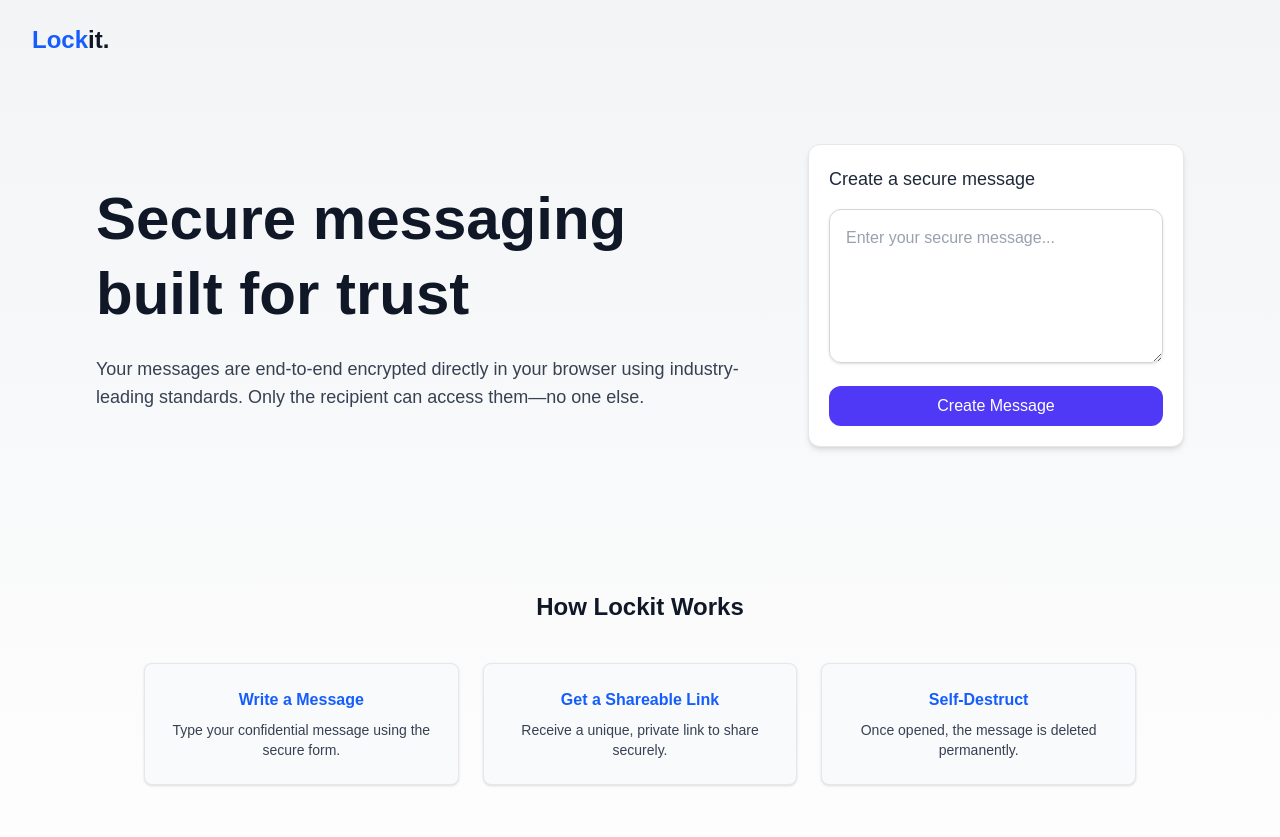
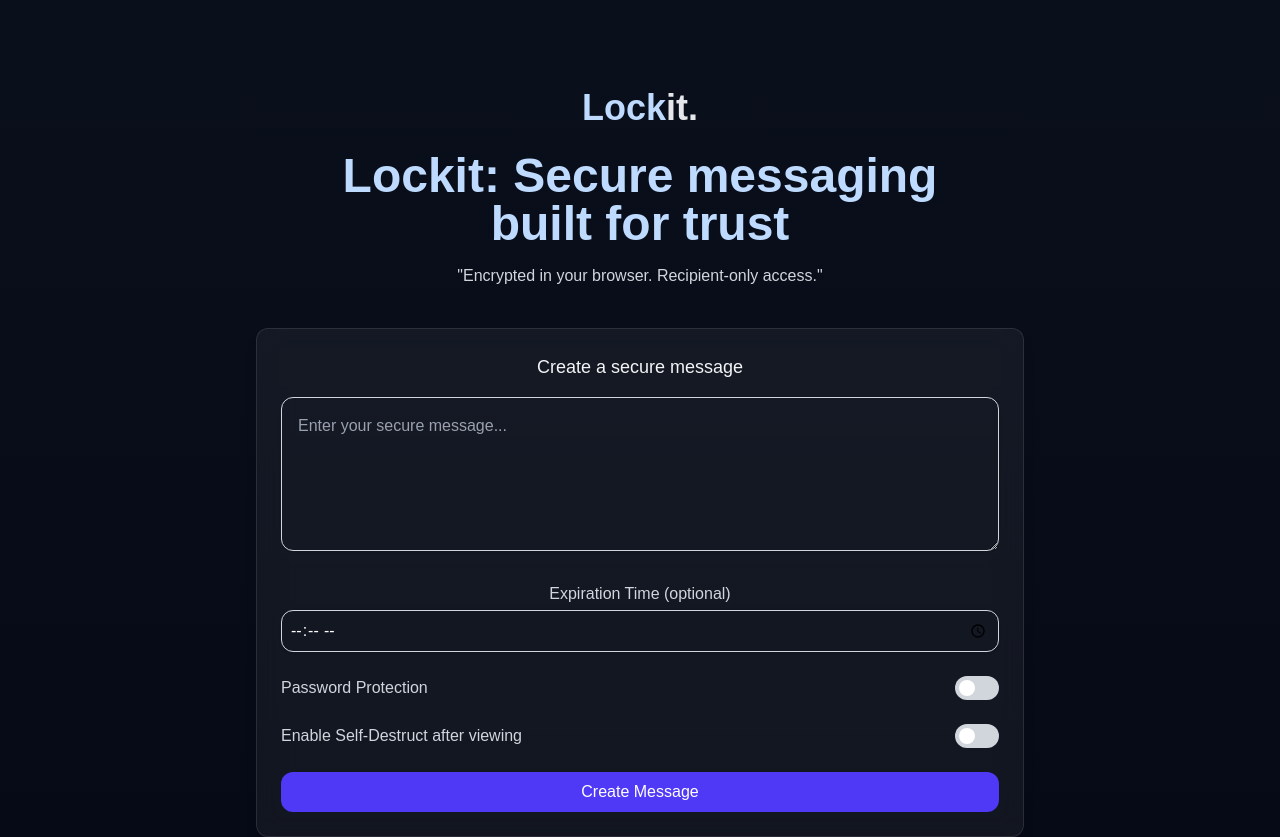
Before and after one commit to devtofunmi/lockit, a Next.js app: page / in a window 1280 px wide. Shown: the top 837 px of the page. Built offline with nearby package versions, Linux system fonts and the light colour scheme.

Commit message:
pls work!

```diff
--- a/components/MessageCreated.tsx
+++ b/components/MessageCreated.tsx
@@ -1,5 +1,39 @@
-import { useEffect, useState } from 'react';
+'use client';
+import { useState } from 'react';
 import toast, { Toaster } from 'react-hot-toast';
+
+
+async function encryptMessage(plainText: string): Promise<{ encryptedContent: string }> {
+  const key = crypto.getRandomValues(new Uint8Array(16));
+  const iv = crypto.getRandomValues(new Uint8Array(12));
+
+  const cryptoKey = await crypto.subtle.importKey(
+    'raw',
+    key,
+    { name: 'AES-GCM' },
+    false,
+    ['encrypt']
+  );
+
+  const encoded = new TextEncoder().encode(plainText);
+  const encrypted = await crypto.subtle.encrypt({ name: 'AES-GCM', iv }, cryptoKey, encoded);
+
+  const base64Iv = btoa(String.fromCharCode(...iv));
+  const base64Cipher = btoa(String.fromCharCode(...new Uint8Array(encrypted)));
+
+  return {
+    encryptedContent: `${base64Iv}:${base64Cipher}`,
+  };
+}
+
+interface NewMessage {
+  id: string;
+}
+
+interface MessageFormProps {
+  onNewMessage?: (newMessage: NewMessage) => void;
+  encryptionKey: string;
+}
 
 interface MessageCreatedProps {
   messageId: string;
@@ -7,41 +41,156 @@ interface MessageCreatedProps {
   onCopied: () => void;
 }
 
-const MessageCreated: React.FC<MessageCreatedProps> = ({ messageId, encryptionKey, onCopied }) => {
-  const [shareLink, setShareLink] = useState('');
-
-  useEffect(() => {
-    const origin = typeof window !== 'undefined' ? window.location.origin : '';
-    const link = `${origin}/m/${messageId}#${encryptionKey}`;
-    setShareLink(link);
-  }, [messageId, encryptionKey]);
-
-  const copyToClipboard = async () => {
-    try {
-      await navigator.clipboard.writeText(shareLink);
-      toast.success('Link copied to clipboard!');
-      onCopied();
-    } catch {
-      toast.error('Failed to copy link');
-    }
-  };
-
+const MessageCreated: React.FC<MessageCreatedProps> = ({ messageId, onCopied }) => {
   return (
-    <div className="max-w-xl p-6 bg-white rounded-xl shadow-lg text-center space-y-4">
-      <Toaster position="top-right" />
-      <h1 className="text-2xl font-semibold text-green-700">Message Created Successfully</h1>
-      <p className="text-gray-700">
-        Share this link. The recipient must visit it before it expires. It contains the decryption key.
-      </p>
-      <div className="bg-gray-100 p-3 rounded break-all text-sm text-gray-800">{shareLink}</div>
-      <button
-        onClick={copyToClipboard}
-        className="bg-indigo-600 cursor-pointer hover:bg-indigo-700 text-white px-4 py-2 rounded-xl transition"
-      >
-        Copy Link
-      </button>
+    <div>
+      <p>Message ID: {messageId}</p>
+      <button onClick={onCopied}>Copy</button>
     </div>
   );
 };
 
-export default MessageCreated;
+const MessageForm: React.FC<MessageFormProps> = ({ onNewMessage }) => {
+  const [messageContent, setMessageContent] = useState('');
+  const [createdId, setCreatedId] = useState<string | null>(null);
+  const [loading, setLoading] = useState(false);
+
+  const [expiration, setExpiration] = useState<string | null>(null);
+  const [enablePassword, setEnablePassword] = useState(false);
+  const [password, setPassword] = useState('');
+  const [selfDestruct, setSelfDestruct] = useState(false);
+
+  const handleSubmit = async (e: React.FormEvent) => {
+    e.preventDefault();
+    if (!messageContent.trim()) {
+      toast.error('Message cannot be empty.');
+      return;
+    }
+
+    setLoading(true);
+
+    try {
+      const { encryptedContent } = await encryptMessage(messageContent.trim());
+
+      const messageData = {
+        content: encryptedContent,
+        expiration,
+        password: enablePassword ? password : null,
+        selfDestruct,
+      };
+
+      const res = await fetch('https://lockit.up.railway.app/message', {
+        method: 'POST',
+        headers: { 'Content-Type': 'application/json' },
+        body: JSON.stringify(messageData),
+      });
+
+      const data = await res.json();
+      if (res.ok) {
+        setCreatedId(data.id);
+        if (onNewMessage) onNewMessage({ id: data.id });
+
+        toast.success('Message created successfully!');
+        setMessageContent('');
+        setPassword('');
+        setExpiration(null);
+        setEnablePassword(false);
+        setSelfDestruct(false);
+      } else {
+        toast.error(data.error || 'Failed to create message.');
+      }
+    } catch (error) {
+      console.error(error);
+      toast.error('Encryption or network error.');
+    } finally {
+      setLoading(false);
+    }
+  };
+
+  if (createdId) {
+    return (
+      <>
+        <Toaster position="top-right" />
+        <MessageCreated
+          messageId={createdId}
+          onCopied={() => setCreatedId(null)} encryptionKey={''}        />
+      </>
+    );
+  }
+
+  return (
+    <>
+      <Toaster position="top-right" />
+      <form onSubmit={handleSubmit} className="space-y-6">
+        <textarea
+          className="w-full p-4 border border-gray-300 text-white rounded-xl shadow-sm focus:outline-none focus:ring-2 focus:ring-indigo-500 placeholder-gray-400 transition"
+          placeholder="Enter your secure message..."
+          value={messageContent}
+          onChange={(e) => setMessageContent(e.target.value)}
+          rows={5}
+        />
+
+        <div>
+          <label htmlFor="expiration" className="block text-gray-700 mb-1">
+            Expiration Time (optional)
+          </label>
+          <input
+            type="time"
+            id="expiration"
+            value={expiration || ''}
+            onChange={(e) => setExpiration(e.target.value)}
+            className="w-full p-2 border border-gray-300 rounded-xl shadow-sm"
+          />
+        </div>
+
+        <div className="flex items-center justify-between">
+          <span className="text-gray-700">Password Protection</span>
+          <label className="relative inline-flex items-center cursor-pointer">
+            <input
+              type="checkbox"
+              checked={enablePassword}
+              onChange={() => setEnablePassword(!enablePassword)}
+              className="sr-only peer"
+            />
+            <div className="w-11 h-6 bg-gray-300 peer-focus:outline-none rounded-full peer-checked:bg-indigo-600 transition-all"></div>
+            <div className="absolute left-1 top-1 w-4 h-4 bg-white rounded-full transition-transform peer-checked:translate-x-full"></div>
+          </label>
+        </div>
+
+        {enablePassword && (
+          <input
+            type="password"
+            value={password}
+            onChange={(e) => setPassword(e.target.value)}
+            className="w-full p-2 border border-gray-300 rounded-xl shadow-sm"
+            placeholder="Enter password"
+          />
+        )}
+
+        <div className="flex items-center justify-between">
+          <span className="text-gray-700">Enable Self-Destruct after viewing</span>
+          <label className="relative inline-flex items-center cursor-pointer">
+            <input
+              type="checkbox"
+              checked={selfDestruct}
+              onChange={() => setSelfDestruct(!selfDestruct)}
+              className="sr-only peer"
+            />
+            <div className="w-11 h-6 bg-gray-300 peer-focus:outline-none rounded-full peer-checked:bg-indigo-600 transition-all"></div>
+            <div className="absolute left-1 top-1 w-4 h-4 bg-white rounded-full transition-transform peer-checked:translate-x-full"></div>
+          </label>
+        </div>
+
+        <button
+          type="submit"
+          disabled={loading}
+          className="w-full bg-indigo-600 cursor-pointer hover:bg-indigo-700 text-white font-medium py-2 px-4 rounded-xl transition"
+        >
+          {loading ? 'Creating...' : 'Create Message'}
+        </button>
+      </form>
+    </>
+  );
+};
+
+export default MessageForm;
--- a/components/MessageForm.tsx
+++ b/components/MessageForm.tsx
@@ -1,13 +1,12 @@
+'use client';
+
 import { useState } from 'react';
 import toast, { Toaster } from 'react-hot-toast';
 import MessageCreated from './MessageCreated';
 
-interface EncryptedResult {
-  encryptedContent: string;
-  key: string;
-}
-
-async function encryptMessage(plainText: string): Promise<EncryptedResult> {
+async function encryptMessage(
+  plainText: string
+): Promise<{ encryptedContent: string; encryptionKey: string }> {
   const key = crypto.getRandomValues(new Uint8Array(16));
   const iv = crypto.getRandomValues(new Uint8Array(12));
 
@@ -20,25 +19,20 @@ async function encryptMessage(plainText: string): Promise<EncryptedResult> {
   );
 
   const encoded = new TextEncoder().encode(plainText);
-  const encrypted = await crypto.subtle.encrypt(
-    { name: 'AES-GCM', iv },
-    cryptoKey,
-    encoded
-  );
+  const encrypted = await crypto.subtle.encrypt({ name: 'AES-GCM', iv }, cryptoKey, encoded);
 
-  const base64Key = btoa(String.fromCharCode(...key));
   const base64Iv = btoa(String.fromCharCode(...iv));
   const base64Cipher = btoa(String.fromCharCode(...new Uint8Array(encrypted)));
+  const base64Key = btoa(String.fromCharCode(...key));
 
   return {
     encryptedContent: `${base64Iv}:${base64Cipher}`,
-    key: base64Key,
+    encryptionKey: base64Key,
   };
 }
 
 interface NewMessage {
   id: string;
-  key: string;
 }
 
 interface MessageFormProps {
@@ -51,6 +45,11 @@ const MessageForm: React.FC<MessageFormProps> = ({ onNewMessage }) => {
   const [encryptionKey, setEncryptionKey] = useState<string | null>(null);
   const [loading, setLoading] = useState(false);
 
+  const [expiration, setExpiration] = useState<string | null>(null);
+  const [enablePassword, setEnablePassword] = useState(false);
+  const [password, setPassword] = useState('');
+  const [selfDestruct, setSelfDestruct] = useState(false);
+
   const handleSubmit = async (e: React.FormEvent) => {
     e.preventDefault();
     if (!messageContent.trim()) {
@@ -61,23 +60,33 @@ const MessageForm: React.FC<MessageFormProps> = ({ onNewMessage }) => {
     setLoading(true);
 
     try {
-      const { encryptedContent, key } = await encryptMessage(messageContent.trim());
+      const { encryptedContent, encryptionKey } = await encryptMessage(messageContent.trim());
+
+      const messageData = {
+        content: encryptedContent,
+        expiration,
+        password: enablePassword ? password : null,
+        selfDestruct,
+      };
 
       const res = await fetch('https://lockit.up.railway.app/message', {
         method: 'POST',
         headers: { 'Content-Type': 'application/json' },
-        body: JSON.stringify({ content: encryptedContent }),
+        body: JSON.stringify(messageData),
       });
 
       const data = await res.json();
       if (res.ok) {
         setCreatedId(data.id);
-        setEncryptionKey(key);
-
-        if (onNewMessage) onNewMessage({ id: data.id, key });
+        setEncryptionKey(encryptionKey);
+        if (onNewMessage) onNewMessage({ id: data.id });
 
         toast.success('Message created successfully!');
         setMessageContent('');
+        setPassword('');
+        setExpiration(null);
+        setEnablePassword(false);
+        setSelfDestruct(false);
       } else {
         toast.error(data.error || 'Failed to create message.');
       }
@@ -105,23 +114,73 @@ const MessageForm: React.FC<MessageFormProps> = ({ onNewMessage }) => {
     );
   }
 
-
-
   return (
     <>
       <Toaster position="top-right" />
-      <form onSubmit={handleSubmit} className="space-y-4">
+      <form onSubmit={handleSubmit} className="space-y-6">
         <textarea
-          className="w-full p-4 border border-gray-300 rounded-xl shadow-sm focus:outline-none focus:ring-2 focus:ring-indigo-500 text-gray-800 placeholder-gray-400 transition"
+          className="w-full p-4 border border-gray-300 text-white rounded-xl shadow-sm focus:outline-none focus:ring-2 focus:ring-indigo-500 placeholder-gray-400 transition"
           placeholder="Enter your secure message..."
           value={messageContent}
           onChange={(e) => setMessageContent(e.target.value)}
           rows={5}
         />
+
+        <div>
+          <label htmlFor="expiration" className="block text-gray-300 mb-1">
+            Expiration Time (optional)
+          </label>
+          <input
+            type="time"
+            id="expiration"
+            value={expiration || ''}
+            onChange={(e) => setExpiration(e.target.value)}
+            className="w-full p-2 border border-gray-300 rounded-xl shadow-sm"
+          />
+        </div>
+
+        <div className="flex items-center justify-between">
+          <span className="text-gray-300">Password Protection</span>
+          <label className="relative inline-flex items-center cursor-pointer">
+            <input
+              type="checkbox"
+              checked={enablePassword}
+              onChange={() => setEnablePassword(!enablePassword)}
+              className="sr-only peer"
+            />
+            <div className="w-11 h-6 bg-gray-300 peer-focus:outline-none rounded-full peer-checked:bg-indigo-600 transition-all"></div>
+            <div className="absolute left-1 top-1 w-4 h-4 bg-white rounded-full transition-transform peer-checked:translate-x-full"></div>
+          </label>
+        </div>
+
+        {enablePassword && (
+          <input
+            type="password"
+            value={password}
+            onChange={(e) => setPassword(e.target.value)}
+            className="w-full p-2 border border-gray-300 rounded-xl shadow-sm"
+            placeholder="Enter password"
+          />
+        )}
+
+        <div className="flex items-center justify-between">
+          <span className="text-gray-300">Enable Self-Destruct after viewing</span>
+          <label className="relative inline-flex items-center cursor-pointer">
+            <input
+              type="checkbox"
+              checked={selfDestruct}
+              onChange={() => setSelfDestruct(!selfDestruct)}
+              className="sr-only peer"
+            />
+            <div className="w-11 h-6 bg-gray-300 peer-focus:outline-none rounded-full peer-checked:bg-indigo-600 transition-all"></div>
+            <div className="absolute left-1 top-1 w-4 h-4 bg-white rounded-full transition-transform peer-checked:translate-x-full"></div>
+          </label>
+        </div>
+
         <button
           type="submit"
           disabled={loading}
-          className="w-full cursor-pointer bg-indigo-600 hover:bg-indigo-700 text-white font-medium py-2 px-4 rounded-xl transition"
+          className="w-full bg-indigo-600 cursor-pointer hover:bg-indigo-700 text-white font-medium py-2 px-4 rounded-xl transition"
         >
           {loading ? 'Creating...' : 'Create Message'}
         </button>
--- a/pages/index.tsx
+++ b/pages/index.tsx
@@ -1,77 +1,72 @@
+'use client';
+
 import { useState } from 'react';
 import MessageForm from '@/components/MessageForm';
 import MessageCreated from '@/components/MessageCreated';
 
-
 export default function HomePage() {
-  const [link, setLink] = useState<{ id: string; key: string } | null>(null);
+  const [linkId, setLinkId] = useState<string | null>(null);
 
   return (
-    <main className="min-h-screen bg-gradient-to-b from-gray-100 to-white text-gray-900 px-4 py-6 flex flex-col justify-between">
+    <main className="min-h-screen bg-gradient-to-b from-[#0a0f1c] to-[#040711] text-white flex flex-col items-center px-4">
+      <div className="w-full max-w-3xl mx-auto text-center space-y-6 mt-10">
         {/* Logo */}
-      <h1 className="text-2xl px-4 font-bold mb-10 text-blue-600">
-        Lock<span className="text-gray-900">it.</span>
+        <h1 className="text-3xl sm:text-4xl font-bold text-blue-200 mt-12">
+          Lock<span className="text-gray-200">it.</span>
         </h1>
 
         {/* Hero Section */}
-      <div className="flex flex-col lg:flex-row justify-between items-center gap-10 px-4 md:px-20 py-8 md:py-12">
-        <section className="max-w-2xl w-full">
-          <h1 className="text-5xl md:text-6xl font-bold mb-6 leading-tight text-gray-900">
-            Secure messaging<br /> built for trust
-          </h1>
-          <p className="text-lg text-gray-700">
-            Your messages are end-to-end encrypted directly in your browser using industry-leading standards. Only the recipient can access them—no one else.
+        <section className="space-y-4">
+          <h2 className="text-3xl sm:text-5xl font-bold text-blue-200">
+            Lockit: Secure messaging<br /> built for trust
+          </h2>
+          <p className="text-gray-300 max-w-xl mx-auto text-sm sm:text-base">
+            "Encrypted in your browser. Recipient-only access."
           </p>
         </section>
 
         {/* Message Form */}
-        <section className="bg-white rounded-xl shadow-md p-5 w-full md:w-[500px] border border-gray-200">
-        {link ? (
+        <section className="mt-10 bg-white/5 backdrop-blur-md p-6 rounded-xl w-full mx-auto shadow-lg border border-white/10">
+          {linkId ? (
             <MessageCreated
-             messageId={link.id}
-             encryptionKey={link.key}
-             onCopied={() => setLink(null)}
+              messageId={linkId}
+              onCopied={() => setLinkId(null)}
             />
           ) : (
             <>
-             <h2 className="text-lg font-medium text-gray-800 mb-4">
+              <h2 className="text-lg font-medium text-gray-100 mb-4">
                 Create a secure message
               </h2>
               <MessageForm
-               onNewMessage={(newMessage) => {
-                 setLink({ id: newMessage.id, key: newMessage.key });
-               }}
+                onNewMessage={(newMessage) => setLinkId(newMessage.id)}
               />
             </>
           )}
-
-
         </section>
-      </div>
 
         {/* How It Works */}
-      <section className="mt-24 max-w-5xl mx-auto px-4">
-        <h3 className="text-2xl font-semibold text-center text-gray-900 mb-10">
+        <section className="mt-24 max-w-2xl mx-auto px-2 sm:px-4">
+          <h3 className="text-2xl font-semibold text-gray-100 mb-10">
             How Lockit Works
           </h3>
-        <div className="grid grid-cols-1 md:grid-cols-3 gap-6 text-center text-gray-700">
-          <div className="bg-gray-50 p-6 rounded-lg border border-gray-200 shadow-sm">
-            <h4 className="font-semibold text-blue-600 mb-2">Write a Message</h4>
-            <p className="text-sm">Type your confidential message using the secure form.</p>
-          </div>
-          <div className="bg-gray-50 p-6 rounded-lg border border-gray-200 shadow-sm">
-            <h4 className="font-semibold text-blue-600 mb-2">Get a Shareable Link</h4>
-            <p className="text-sm">Receive a unique, private link to share securely.</p>
-          </div>
-          <div className="bg-gray-50 p-6 rounded-lg border border-gray-200 shadow-sm">
-            <h4 className="font-semibold text-blue-600 mb-2">Self-Destruct</h4>
-            <p className="text-sm">Once opened, the message is deleted permanently.</p>
-          </div>
+          <div className="space-y-4 text-left">
+            {[
+              ["Write a Message", "Type your confidential message using the secure form."],
+              ["Get a Shareable Link", "Receive a unique, private link to share securely."],
+              ["Self-Destruct", "Once opened, the message is deleted permanently."],
+              ["End-to-End Encrypted", "Messages are encrypted in your browser, so only the recipient can read them."],
+              ["Set Expiration Time", "Optionally set a time for your message to expire, even if unopened."],
+              ["Add Password Protection", "Lock messages with a password only the recipient knows."]
+            ].map(([title, desc], idx) => (
+              <p key={idx} className="text-sm text-gray-400">
+                <span className="font-bold text-white">{title}</span> — {desc}
+              </p>
+            ))}
           </div>
         </section>
 
         {/* Footer */}
-      <footer className="mt-24 border-t border-gray-200 pt-6 text-center text-sm text-gray-600">
+        <footer className="mt-24 border-t border-gray-700 pt-6 py-5 text-center text-sm text-gray-500">
           <p>&copy; {new Date().getFullYear()} Lockit — Privacy-first messaging for professionals.</p>
           <p className="mt-1">
             Built with care by{' '}
@@ -85,6 +80,7 @@ export default function HomePage() {
             </a>
           </p>
         </footer>
+      </div>
     </main>
   );
 }
--- a/pages/m/[messageId].tsx
+++ b/pages/m/[messageId].tsx
@@ -1,6 +1,7 @@
+// pages/message/[messageId].tsx
+
 import { useEffect, useState } from 'react';
 import { useRouter } from 'next/router';
-
 
 const MessagePage = () => {
   const router = useRouter();
@@ -12,22 +13,24 @@ const MessagePage = () => {
   useEffect(() => {
     if (!router.isReady || !messageId) return;
 
-    const hash = window.location.hash.slice(1); // removes "#"
-    if (!hash) {
+    const key = window.location.hash.slice(1); // Get key from #hash
+    if (!key) {
       setError('Decryption key is missing in the URL.');
       return;
     }
 
     const fetchAndDecrypt = async () => {
       try {
-        const res = await fetch(`https://lockit.up.railway.app/message/${messageId}`);
+        const res = await fetch(
+          `https://lockit.up.railway.app/message/${messageId}/${key}`
+        );
         const data = await res.json();
         if (!res.ok) throw new Error(data.error || 'Message not found');
 
         const [ivBase64, cipherBase64] = data.content.split(':');
         const iv = Uint8Array.from(atob(ivBase64), c => c.charCodeAt(0));
         const cipherBytes = Uint8Array.from(atob(cipherBase64), c => c.charCodeAt(0));
-        const keyBytes = Uint8Array.from(atob(hash), c => c.charCodeAt(0));
+        const keyBytes = Uint8Array.from(atob(key), c => c.charCodeAt(0));
 
         const cryptoKey = await crypto.subtle.importKey(
           'raw',
@@ -55,13 +58,8 @@ const MessagePage = () => {
 
   return (
     <div className="min-h-screen bg-gray-800 text-gray-900 px-4 py-6 flex flex-col items-center justify-center">
-        <div className="w-full md:w-[600px] mx-auto p-6 bg-gradient-to-r from-indigo-500 to-purple-600 rounded-xl shadow-lg text-center space-y-6 ">
-      <div
-
-        className="text-2xl font-bold text-white"
-      >
-        Secure Message
-      </div>
+      <div className="w-full md:w-[600px] mx-auto p-6 bg-gradient-to-r from-indigo-500 to-purple-600 rounded-xl shadow-lg text-center space-y-6">
+        <div className="text-2xl font-bold text-white">Secure Message</div>
 
         {error ? (
           <div className="bg-red-100 p-4 rounded-xl shadow-md">
@@ -73,7 +71,12 @@ const MessagePage = () => {
           </div>
         ) : (
           <div className="flex justify-center items-center">
-          <svg className="h-12 w-12 animate-spin text-white" viewBox="0 0 50 50" fill="none" xmlns="http://www.w3.org/2000/svg">
+            <svg
+              className="h-12 w-12 animate-spin text-white"
+              viewBox="0 0 50 50"
+              fill="none"
+              xmlns="http://www.w3.org/2000/svg"
+            >
               <circle
                 className="opacity-25"
                 cx="25"
@@ -88,12 +91,10 @@ const MessagePage = () => {
                 d="M25 5a20 20 0 0 1 20 20h-5a15 15 0 0 0-15-15V5z"
               />
             </svg>
-
           </div>
         )}
       </div>
     </div>
-
   );
 };
 
```
Lines whose indentation alone changed are shown as unchanged.
